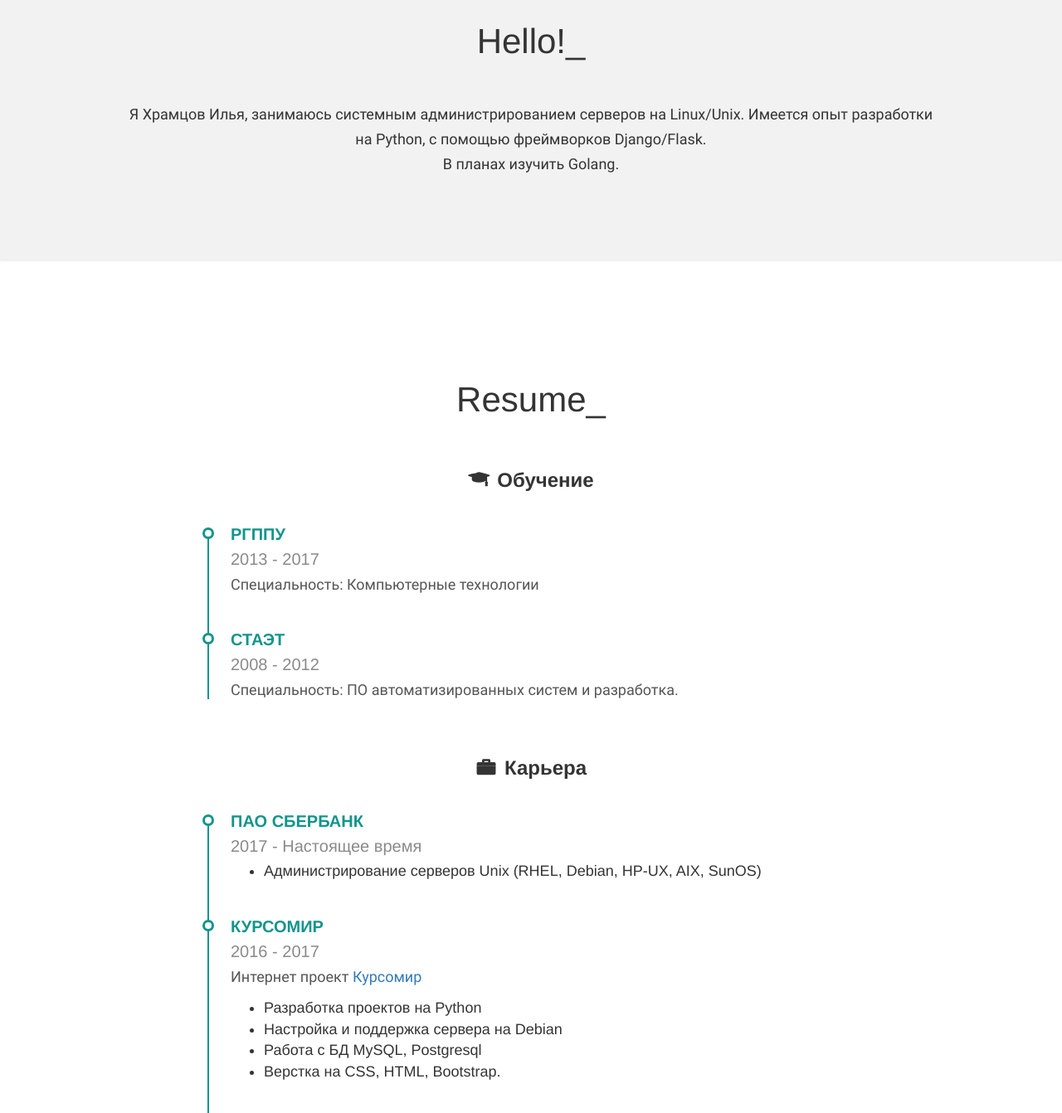
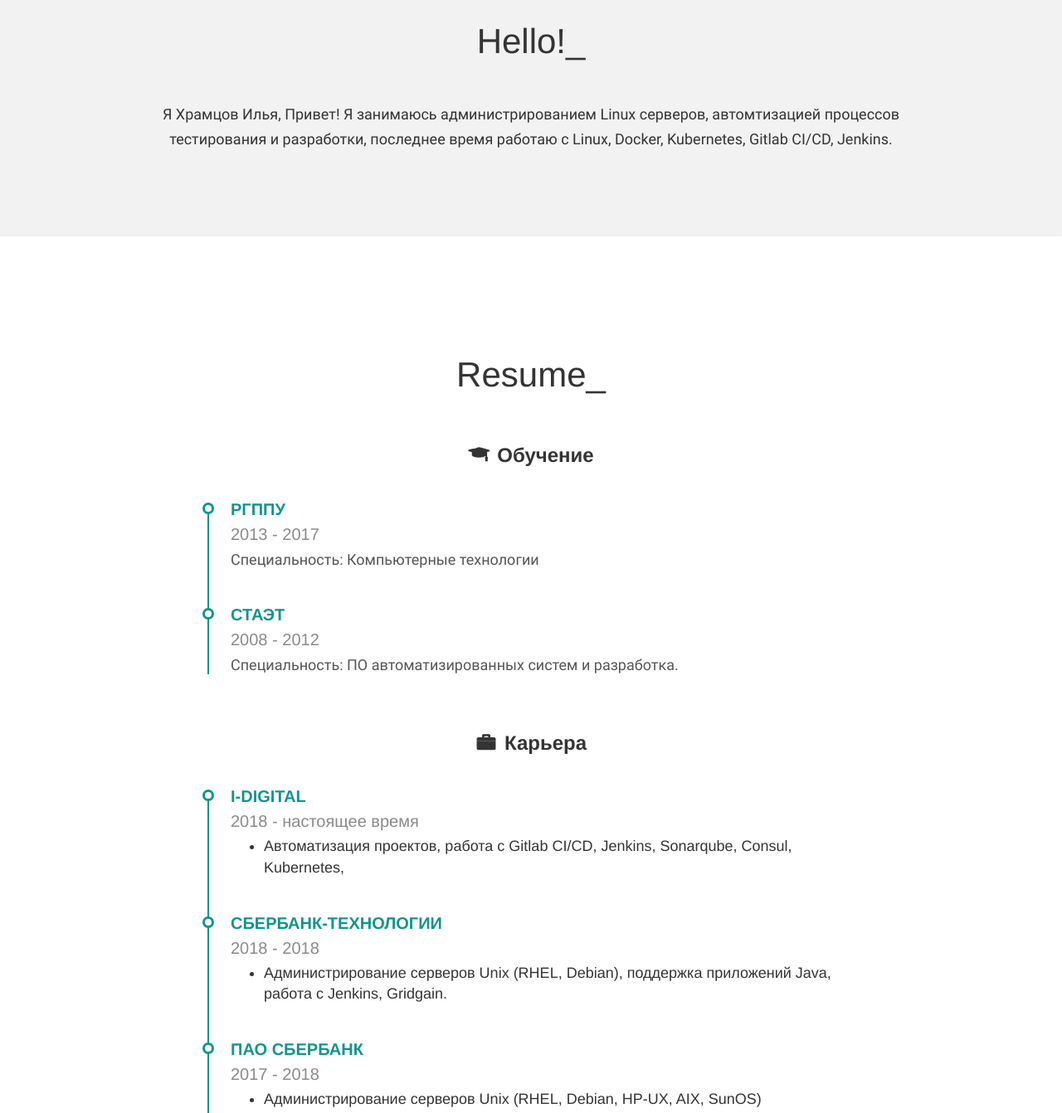
Before and after one commit to nuBacuk/profile, a plain HTML site: page index.html in a window 1280 px wide. Shown: the part 718-2060 px from the top of the page at 83% size. Drawn offline with Linux system fonts and the light colour scheme; files whose address does not match are found by name; a web font is replaced by a local one.

Commit message:
Update index.html

```diff
--- a/index.html
+++ b/index.html
@@ -97,25 +97,25 @@
         <div class="col-xs-10 col-xs-offset-1 col-sm-5 col-sm-offset-1 col-md-5 col-md-offset-1">
           <div class="row">
             <h1><strong>Илья Храмцов</strong></h1>
-            <p class="text-muted">Unix администратор, Python разработчик</p>
+            <p class="text-muted">DevOps Engineer</p>
           </div>
           <hr>
           <div class="row">
             <dl class="dl-horizontal">
               <dt>Возраст</dt><dd>23</dd>
               <dt>Email</dt><dd><a href="mailto:ilya@roothub.pw">ilya@roothub.pw</a></dd>
-              <dt>Город</dt><dd>Екатеринбург</dd>
+              <dt>Город</dt><dd>Санкт-Петербург</dd>
             </dl>
           </div>
           <div class="row social_icons">
               <ul class="list-inline">
                   <li class="no_paddings">
-                      <a href="https://www.linkedin.com/in/devel0per" target="_blank">
+                      <a href="https://www.linkedin.com/in/roothub" target="_blank">
                           <i class="fa fa-linkedin fa-2x" aria-hidden="true"></i>
                       </a>
                   </li>
                   <li class="no_paddings">
-                      <a href="https://github.com/Uonekhton" target="_blank">
+                      <a href="https://github.com/nuBacuk" target="_blank">
                           <i class="fa fa-github fa-2x" aria-hidden="true"></i>
                       </a>
                   </li>
@@ -133,9 +133,8 @@
           <h2 id="hello_header" style="text-indent: 0px;">Hello!_</h2>
           <div class="row">
             <p>
-                Я Храмцов Илья, занимаюсь системным администрированием серверов на Linux/Unix.
-              Имеется опыт разработки на Python, с помощью фреймворков Django/Flask.<br>
-              В планах изучить Golang.
+                Я Храмцов Илья, Привет! Я занимаюсь администрированием Linux серверов, автомтизацией процессов
+                тестирования и разработки, последнее время работаю с Linux, Docker, Kubernetes, Gitlab CI/CD, Jenkins.
             </p>
           </div>
         </div>
@@ -172,9 +171,29 @@
         <div class="jobs-info col-xs-8 col-xs-offset-2">
           <h3 class="resume-subheader resume-subheader--jobs">Карьера</h3>
           <div class="cv-block">
+            <h4 class="cv-block__header">I-Digital</h4>
+            <p class="dates">
+                2018 - настоящее время
+            </p>
+            <ul>
+            <li>Автоматизация проектов, работа с Gitlab CI/CD, Jenkins, Sonarqube, Consul, Kubernetes,
+
+</li>
+            </ul>
+          </div>
+          <div class="cv-block">
+            <h4 class="cv-block__header">Сбербанк-Технологии</h4>
+            <p class="dates">
+                2018 - 2018
+            </p>
+            <ul>
+            <li>Администрирование серверов Unix (RHEL, Debian), поддержка приложений Java, работа с Jenkins, Gridgain.</li>
+            </ul>
+          </div>
+          <div class="cv-block">
             <h4 class="cv-block__header">ПАО Сбербанк</h4>
             <p class="dates">
-                2017 - Настоящее время
+                2017 - 2018
             </p>
             <ul>
             <li>Администрирование серверов Unix (RHEL, Debian, HP-UX, AIX, SunOS)</li>
```
